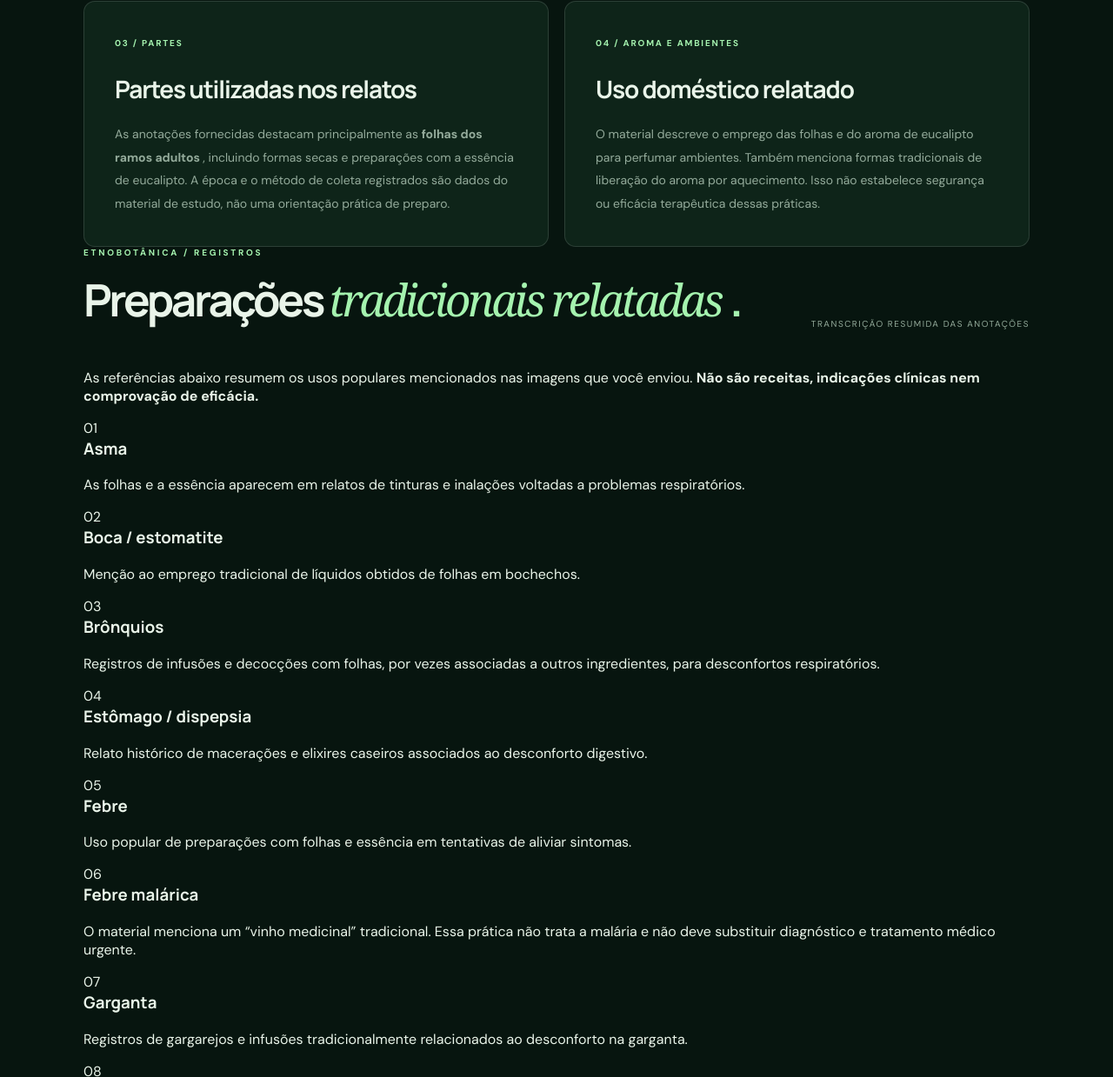
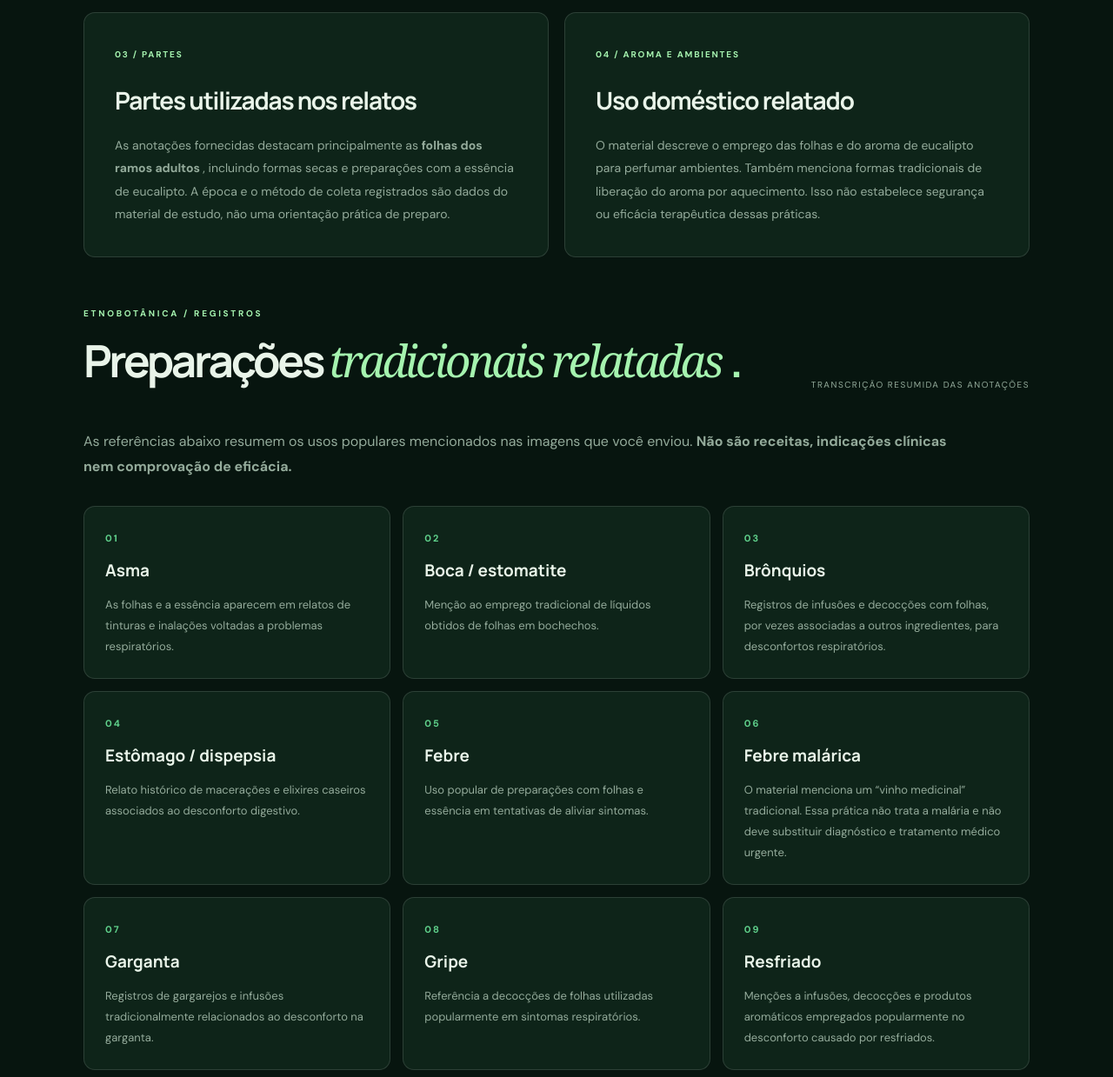
Before and after one commit to PIBICJR/pibic-jr, a plain HTML site: page eucalipto.html in a window 1280 px wide. Shown: the part 2612-3851 px from the top of the page at 87% size. Drawn offline with Linux system fonts and the light colour scheme.

Commit message:
Update herbario.css

```diff
--- a/css/herbario.css
+++ b/css/herbario.css
@@ -177,3 +177,15 @@ h1 em,h2 em { font-family:Georgia,serif; font-weight:400; color:var(--green); }
 @media(max-width:750px) { .plant-header { padding:0 18px; height:76px; gap:8px; } .plant-brand { font-size:19px; } .brand-glyph { font-size:26px; } .plant-brand small { font-size:7px; } .plant-nav { gap:12px; } .plant-nav a { font-size:9px; } .plant-header .site-settings { margin-left:5px; } .hero-stamp,.detail-side { display:none; } .catalog-hero { padding-top:65px; } .giant-index { margin-top:34px; } .hero-rule { margin-top:55px; } .catalog-section,.info-section,.model-section { padding-top:60px; padding-bottom:65px; } .toolbar { flex-wrap:wrap; } .search-box { flex-basis:100%; } .view-controls { margin-left:auto; } .plant-grid,.plant-grid[data-view="large"] { grid-template-columns:repeat(2,minmax(0,1fr)); } .plant-grid[data-view="compact"] { grid-template-columns:repeat(2,minmax(0,1fr)); } .plant-art { height:220px; } .plant-grid[data-view="large"] .plant-art { height:320px; } .plant-card-body { padding:18px; } .plant-card h3 { font-size:25px; } .plant-grid[data-view="list"] .plant-art { width:110px; height:165px; } .plant-grid[data-view="list"] .plant-card-body { padding:12px; } .plant-grid[data-view="list"] .verify { display:none; } .plant-grid[data-view="list"] .card-bottom { display:none; } .plant-footer { flex-direction:column; align-items:flex-start; } .detail-hero { padding-top:65px; padding-bottom:65px; } .model-stage { min-height:480px; height:480px; } .info-grid { grid-template-columns:1fr; } .verification { flex-direction:column; align-items:start; } }
 @media(max-width:450px) { .plant-nav a:nth-child(2) { display:none; } .plant-grid,.plant-grid[data-view="large"] { grid-template-columns:1fr; } .plant-grid[data-view="compact"] { grid-template-columns:repeat(2,minmax(0,1fr)); } .plant-grid[data-view="compact"] .plant-art { height:145px; } .result-summary span:nth-child(2),.key-hint,.model-badge { display:none; } .detail-title h1 { font-size:72px; } .model-stage { height:390px; min-height:390px; } .model-stage-top,.stage-hint,.stage-corner { font-size:8px; } .model-tools { padding:30px 20px; } .plant-header .settings-trigger { width:37px; height:37px; } }
 @media(prefers-reduced-motion:reduce) { *,*::before,*::after { scroll-behavior:auto !important; animation-duration:0.01ms !important; transition-duration:0.01ms !important; } }
+
+/* Eucalipto / informações tradicionais e indicação visual */
+.euca-note { margin-top:20px !important; font-size:12px !important; }
+.euca-traditions { margin-top:58px; }
+.euca-intro { max-width:1000px; color:var(--muted); line-height:1.8; margin:0 0 30px; }
+.euca-uses { display:grid; grid-template-columns:repeat(3,minmax(0,1fr)); gap:14px; }
+.euca-uses article { background:var(--surface); border:1px solid var(--line); border-radius:13px; padding:24px; }
+.euca-uses article span { color:var(--accent); letter-spacing:2px; font-size:11px; font-weight:800; }
+.euca-uses article h3 { font-size:19px; margin:15px 0; }
+.euca-uses article p { font-size:13px; color:var(--muted); line-height:1.85; margin:0; }
+@media(max-width:1000px) { .euca-uses { grid-template-columns:repeat(2,minmax(0,1fr)); } }
+@media(max-width:600px) { .euca-uses { grid-template-columns:1fr; } }
```
